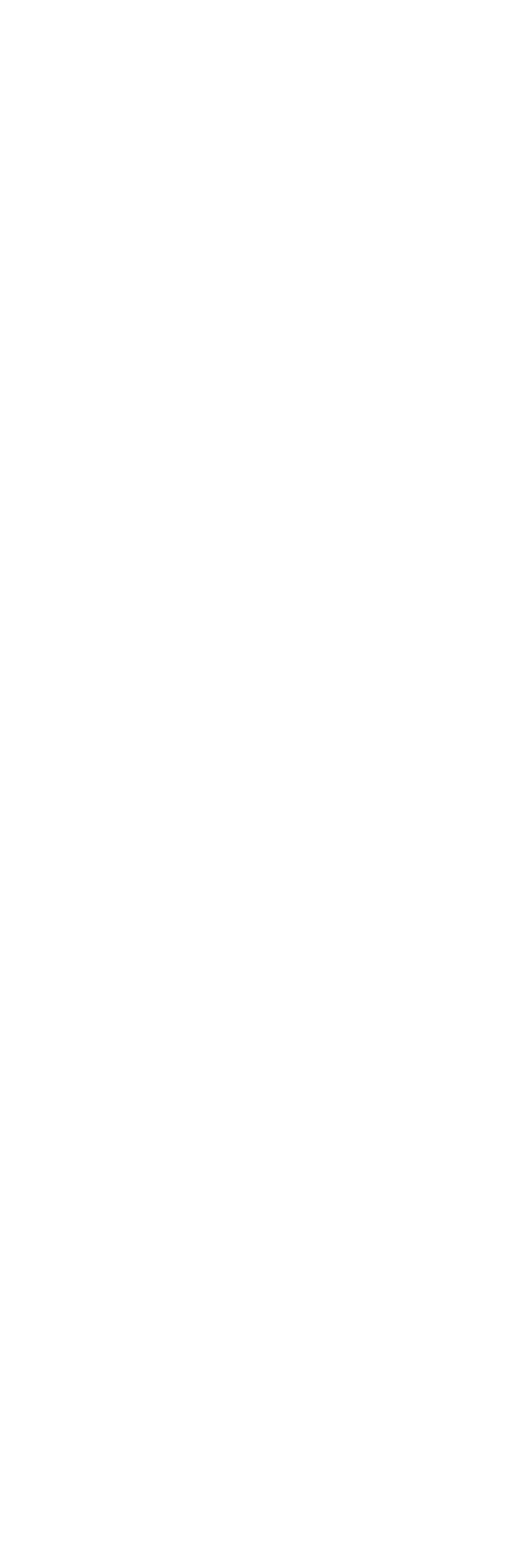
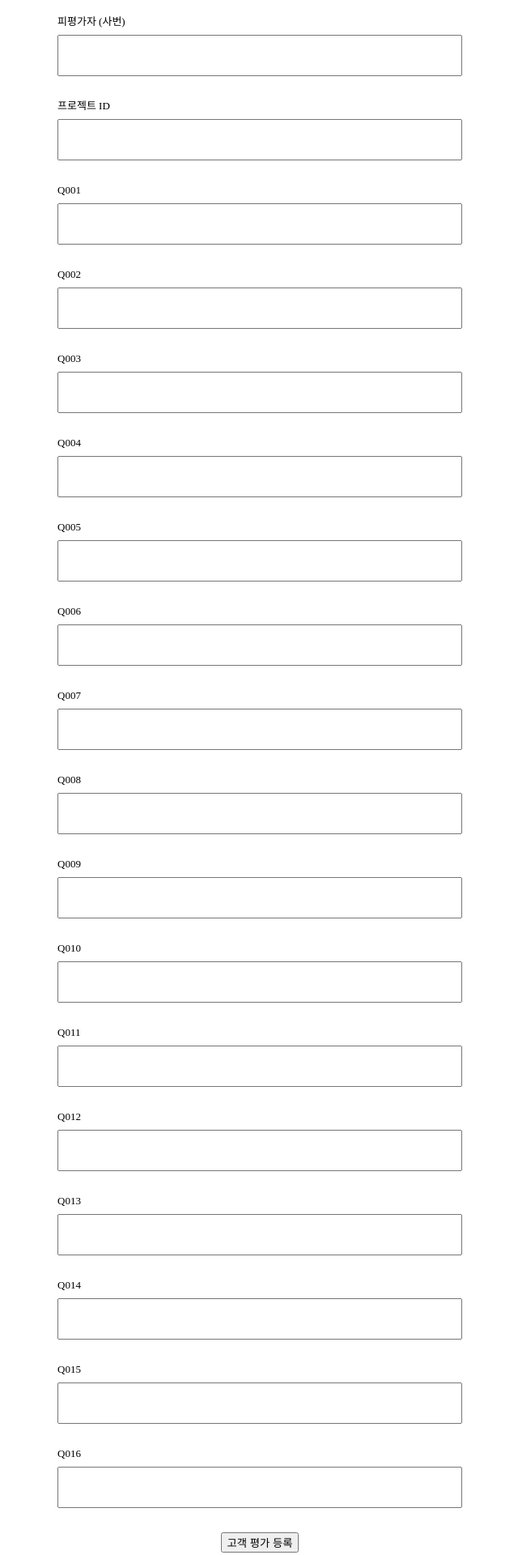
Before and after one commit to MJU-DBProj-2023/DBProj-Frontend, a React (Create React App) app in the folder client/: page /createeval in a window 1280 px wide. Before the commit this address had no page. Shown: the part 240-2160 px from the top of the page at 81% size, without its empty margins (319-959 px from the left). Before the commit the page ends 800 px from the top, so only its background shows below. Built offline with nearby package versions, Linux system fonts and the light colour scheme.

Commit message:
프로젝트 등록, 평가 등록, 직원 등록, 평가 조회 페이지 퍼블리싱

```diff
--- a/client/src/App.js
+++ b/client/src/App.js
@@ -7,6 +7,10 @@ import ChangeID from "./Pages/ChangeID";
 import ChangePW from "./Pages/ChangePW";
 import Check_Proj from "./Pages/Check_Proj";
 import Employee from "./Pages/Employee";
+import Evaluation from "./Pages/Evaluation";
+import CreateProj from "./Pages/CreateProj";
+import CreateUser from "./Pages/CreateUser";
+import CreateEval from "./Pages/CreateEval";
 
 
 const App = () => {
@@ -17,8 +21,12 @@ const App = () => {
         <Route path="/mypage" element={<Mypage />} />
         <Route path="/changeid" element={<ChangeID/>}/>
         <Route path="/changepw" element={<ChangePW/>}/>
-        <Route path="/Check_Proj" element={<Check_Proj/>}/>
+        <Route path="/check_proj" element={<Check_Proj/>}/>
         <Route path="/employee" element={<Employee/>}/>
+        <Route path="/evaluation" element={<Evaluation/>}/>
+        <Route path="/createproj" element={<CreateProj/>}/>
+        <Route path="/createuser" element={<CreateUser/>}/>
+        <Route path="/createeval" element={<CreateEval/>}/>
       </Route>
     </Routes>
   );
--- a/client/src/Layouts/Header.js
+++ b/client/src/Layouts/Header.js
@@ -13,7 +13,7 @@ const Header = () => {
                 <ul className="List_wrap">
                     <li><Link to="/Check_Proj">프로젝트 조회</Link></li>
                     <li><Link to="/employee">개발자 관리</Link></li>
-                    <li>평가 조회</li>
+                    <li><Link to='/evaluation'>평가 조회</Link></li>
                 </ul>
                 <button><Link to="/login">로그아웃</Link></button>
             </div>
--- /dev/null
+++ b/client/src/Pages/CreateEval.js
@@ -0,0 +1,89 @@
+import React from "react";
+
+const CreateEval = () => {
+    return(
+        <div className="Form_wrap">
+            <form  className="Form">
+                <label>
+                    평가자 (발주처명)
+                    <input></input>
+                </label>
+                <label>
+                    피평가자 (사번)
+                    <input></input>
+                </label>
+                <label>
+                    프로젝트 ID
+                    <input></input>
+                </label>
+                <label>
+                    Q001
+                    <input></input>
+                </label>
+                <label>
+                    Q002
+                    <input></input>
+                </label>
+                <label>
+                    Q003
+                    <input></input>
+                </label>
+                <label>
+                    Q004
+                    <input></input>
+                </label>
+                <label>
+                    Q005
+                    <input></input>
+                </label>
+                <label>
+                    Q006
+                    <input></input>
+                </label>
+                <label>
+                    Q007
+                    <input></input>
+                </label>
+                <label>
+                    Q008
+                    <input></input>
+                </label>
+                <label>
+                    Q009
+                    <input></input>
+                </label>
+                <label>
+                    Q010
+                    <input></input>
+                </label>
+                <label>
+                    Q011
+                    <input></input>
+                </label>
+                <label>
+                    Q012
+                    <input></input>
+                </label>
+                <label>
+                    Q013
+                    <input></input>
+                </label>
+                <label>
+                    Q014
+                    <input></input>
+                </label>
+                <label>
+                    Q015
+                    <input></input>
+                </label>
+                <label>
+                    Q016
+                    <input></input>
+                </label>
+                <button>고객 평가 등록</button>
+            </form>
+        </div>
+    )
+}
+
+export default CreateEval
--- /dev/null
+++ b/client/src/Pages/CreateProj.js
@@ -0,0 +1,69 @@
+import React from "react";
+
+const CreateProj = () =>  {
+    return(
+        <div className="Form_wrap">
+            <form  className="Form">
+                <label>
+                    프로젝트 ID
+                    <input></input>
+                </label>
+                <label>
+                    프로젝트명
+                    <input></input>
+                </label>
+                <label>
+                    프로젝트 착수일
+                    <input></input>
+                </label>
+                <label>
+                    프로젝트 종료일
+                    <input></input>
+                </label>
+                <label>
+                    PM
+                    <input></input>
+                </label>
+                <label>
+                    예산
+                    <input></input>
+                </label>
+                <label>
+                    개발 도구
+                    <input></input>
+                </label>
+                <label>
+                    개발 기술
+                    <input></input>
+                </label>
+                <label>
+                    개발 언어
+                    <input></input>
+                </label>
+                <label>
+                    발주처
+                    <input></input>
+                </label>
+                <label>
+                    발주처 담당자
+                    <input></input>
+                </label>
+                <label>
+                    발주처 담당자 전화번호
+                    <input></input>
+                </label>
+                <label>
+                    발주처 담당자 이메일
+                    <input></input>
+                </label>
+                <label>
+                    프로젝트 설명
+                    <input></input>
+                </label>
+                <button>프로젝트 등록</button>
+            </form>
+        </div>
+    )
+}
+
+export default CreateProj
--- /dev/null
+++ b/client/src/Pages/CreateUser.js
@@ -0,0 +1,69 @@
+import React from "react";
+
+const CreateUser = () => {
+    return(
+        <div className="Form_wrap">
+            <form  className="Form">
+                <label>
+                    사번
+                    <input></input>
+                </label>
+                <label>
+                    사원 이름
+                    <input></input>
+                </label>
+                <label>
+                    주민등록번호
+                    <input></input>
+                </label>
+                <label>
+                    최종 학력
+                    <input></input>
+                </label>
+                <label>
+                    입사일
+                    <input></input>
+                </label>
+                <label>
+                    주소
+                    <input></input>
+                </label>
+                <label>
+                    연봉
+                    <input></input>
+                </label>
+                <label>
+                    직위
+                    <input></input>
+                </label>
+                <label>
+                    부서 ID
+                    <input></input>
+                </label>
+                <label>
+                    매니저 (사번)
+                    <input></input>
+                </label>
+                <label>
+                    권한 코드
+                    <input></input>
+                </label>
+                <label>
+                    스킬셋
+                    <input></input>
+                </label>
+                <label>
+                    개발 레벨
+                    <input></input>
+                </label>
+                <label>
+                    연차
+                    <input></input>
+                </label>
+                <button>직원 등록</button>
+            </form>
+        </div>
+    )
+}
+
+export default CreateUser
--- /dev/null
+++ b/client/src/Pages/Evaluation.js
@@ -0,0 +1,60 @@
+import React, { useState } from "react";
+
+const data = [
+  { id: null, value: "검색 조건 " },
+  { id: "customer", value: "고객 평가" },
+  { id: "colleague", value: "동료 평가" },
+  { id: "pm", value: "PM 평가" },
+];
+
+const Evaluation = () => {
+  const [selectValue, setSelectValue] = useState(null);
+
+  const dropdownHandle = (e) => {
+    const selectedValue = e.target.value;
+    console.log(selectedValue);
+    setSelectValue(selectedValue);
+  };
+
+  const [items] = useState([
+    "박물관 큐레이터 앱",
+    "대리운전 앱",
+    "수주 관리 시스템",
+    "명지대학교 학사 관리 시스템",
+    "DBMS 앱",
+    "뱅킹",
+    "카카오",
+    "티브이",
+    "이브이",
+    "주피썬더",
+    "잠만보",
+  ]);
+
+  return (
+    <div>
+      <div className="Search_wrap">
+        <div className="dropdown_wrap">
+          <select value={selectValue} onChange={dropdownHandle}>
+            {data.map((item) => (
+              <option key={item.id} value={item.id}>
+                {item.value}
+              </option>
+            ))}
+          </select>
+        </div>
+      </div>
+      <div className="Eval_wrap">
+        <div className="Eval">
+          <h1>평가 조회</h1>
+          {items.map((item, index) => (
+            <div className="Ing_list" key={index}>
+              * {item}
+            </div>
+          ))}
+        </div>
+      </div>
+    </div>
+  );
+};
+
+export default Evaluation;
--- a/client/src/styles/style.css
+++ b/client/src/styles/style.css
@@ -103,20 +103,23 @@ html,body {
     margin-right: 8rem;
 }
 
+.Eval_wrap,
 .Check_Proj_wrap,
 .Proj_wrap {
-    height: 50rem;
     display: flex;
     flex-direction: row;
     justify-content: space-between;
     margin: 20rem 5rem 5rem 5rem;
 }
+.Eval,
 .Check_Proj_wrap > div,
 .Proj_wrap > div {
     width: 40rem;
     background-color: gray;
     border-radius: 1rem;
 }
+
+.Eval > h1,
 .Check_Proj_wrap > div > h1,
 .Proj_wrap > div > h1 {
     width: 100%;
@@ -190,3 +193,38 @@ html,body {
 .Check_Proj_wrap {
     justify-content: space-around;
 }
+
+/*평가 조회*/
+.Eval_wrap {
+    justify-content: center;
+
+}
+
+/*프로젝트 등록*/
+.Form_wrap {
+    display: flex;
+    justify-content: center;
+}
+
+.Form {
+    display: flex;
+    flex-direction: column;
+    align-items: center;
+}
+
+.Form label {
+    width: 50rem;
+    display: flex;
+    flex-direction: column;
+    margin-bottom: 3rem ;
+    font-size: 1.3rem;
+}
+
+.Form input {
+    margin-top: 1rem;
+    height: 4.5rem;
+}
+
+.Form button {
+    margin-bottom: 5rem;
+}
```
